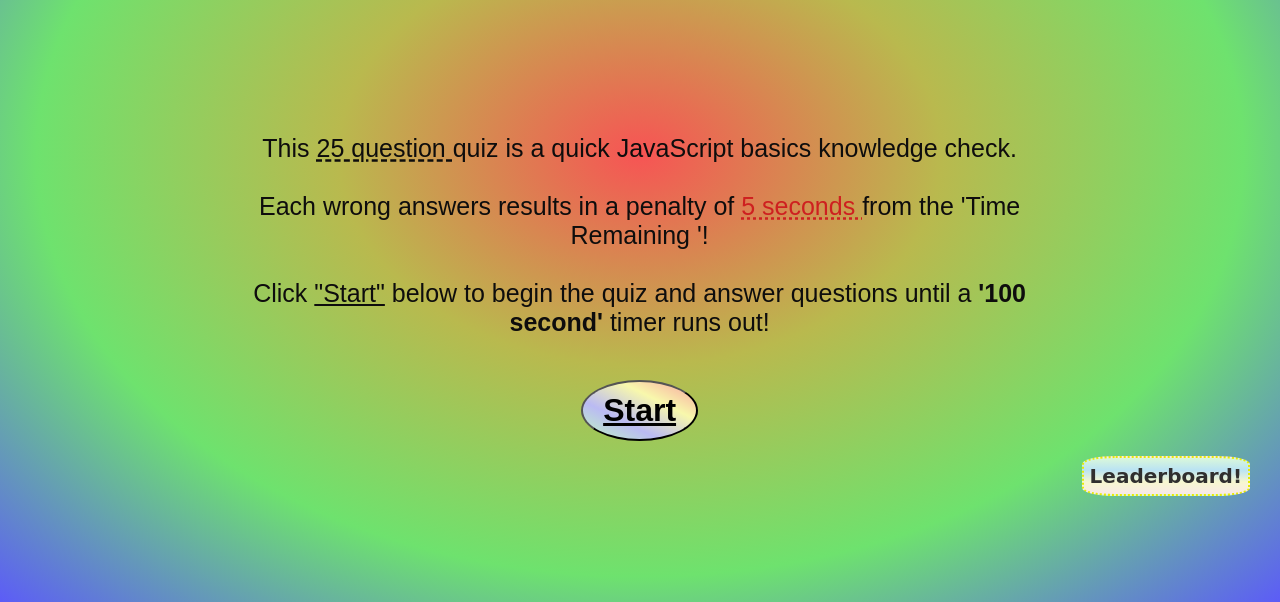
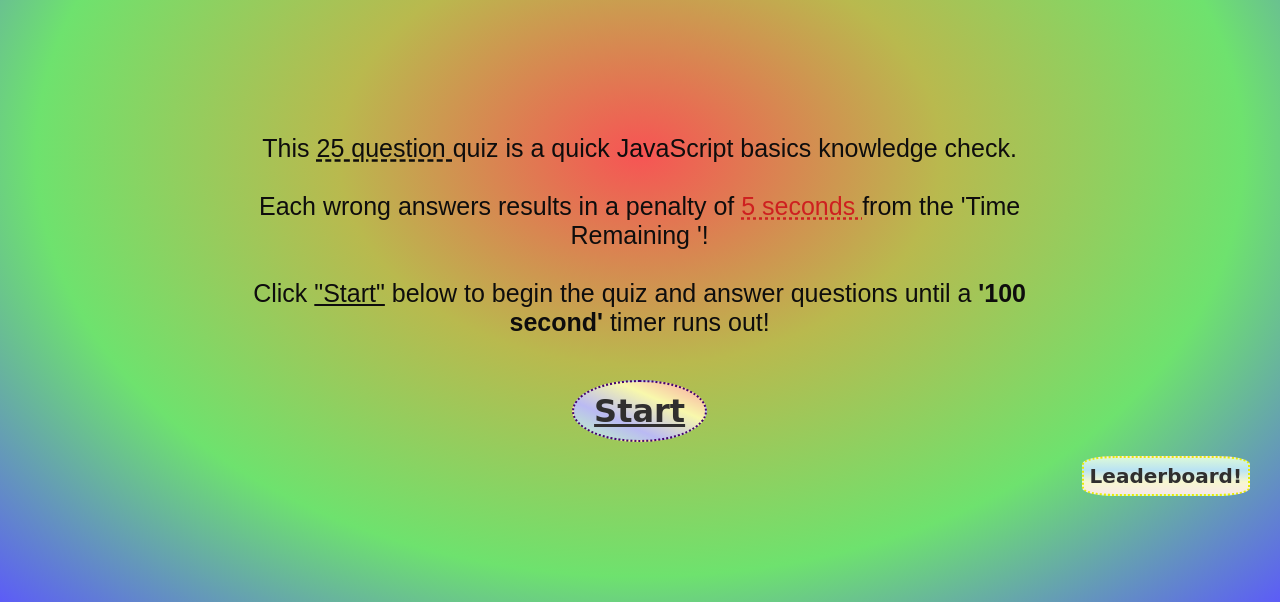
Before and after one commit to DionneNoellaBarretto/04-CodeQuizApp_HW4, a plain HTML site: page index.html in a window 1280 px wide. Shown: the part 294-896 px from the top of the page. Drawn offline with Linux system fonts and the light colour scheme; a web font is replaced by a local one.

Commit message:
revived css file

```diff
--- a/index.html
+++ b/index.html
@@ -48,7 +48,7 @@
             <br> Each wrong answers results in a penalty of <span style="color: rgb(206, 32, 32); text-decoration:underline; text-decoration-style: dotted"> 5 seconds </span> from the 'Time Remaining '! <br>
             <br> Click <span style="text-decoration: underline">"Start"</span> below to begin the quiz and answer questions until a <strong>'100 second'</strong> timer runs out! </p>
         <br>
-        <div class="controls"><button id="startBtn" class="startBtn" style="text-decoration: underline">Start</button></div>
+        <div class="controls"><button id="startBtn" class="startBtn btn" style="text-decoration: underline">Start</button></div>
     </main>
     <br>
     <br>
```
Also changed, not shown: Assets/css/style.css (line endings or trailing spaces).
